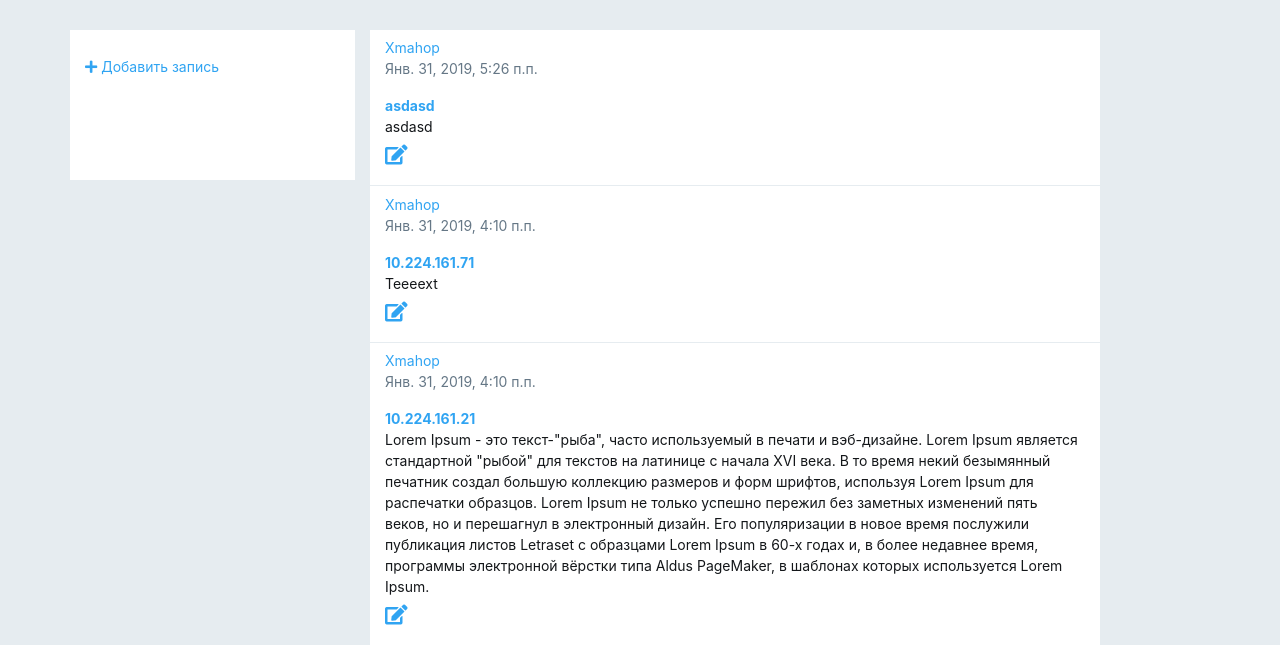
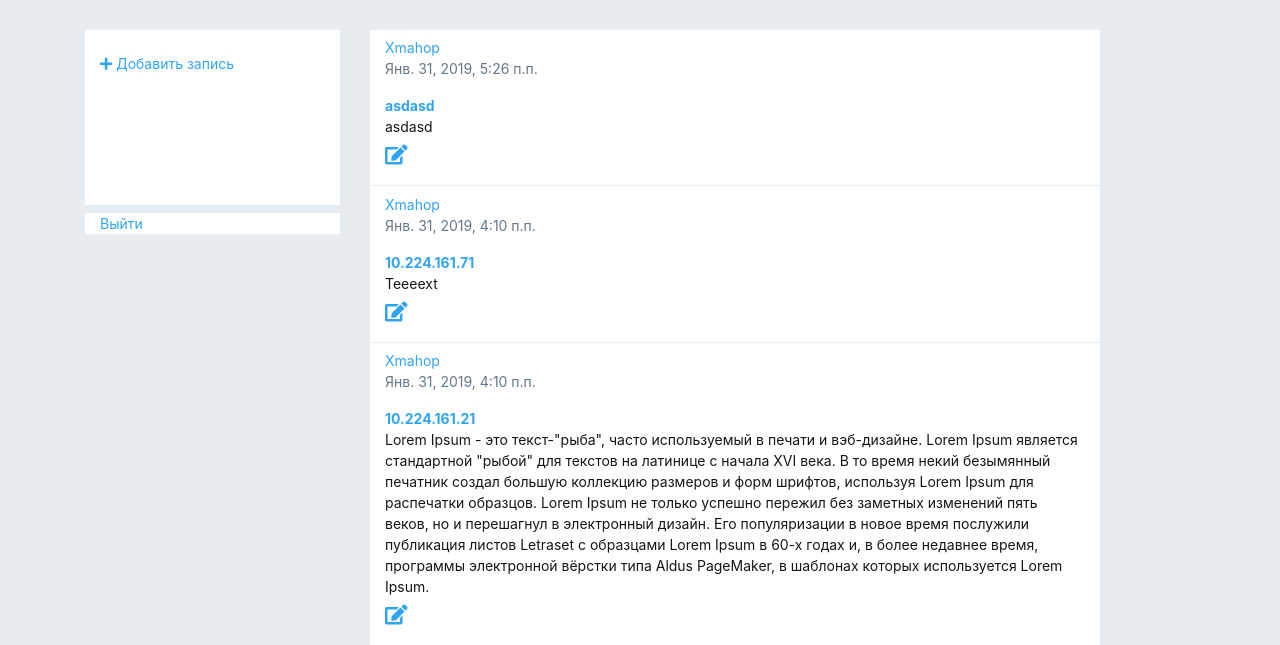
Before and after one commit to Xmahop/loglist, a Django app: page /posts/ in a window 1280 px wide. Shown: the part 86-731 px from the top of the page. Run offline with Django 3.2, Linux system fonts and the light colour scheme; data comes from the database, SQL or seed files in the repository; some libraries are stand-ins or nearby versions.

Commit message:
new styles

```diff
--- a/loglist/loglists/templates/loglists/topics.html
+++ b/loglist/loglists/templates/loglists/topics.html
@@ -7,9 +7,14 @@
 
     <div class="row">
         <div class="col-md-3 left-frame">
-            <ul>
+            <div class="col-md-12 first-block">
+                <ul>
               <li><a href="#"><i class="fas fa-plus plus"></i> Добавить запись</a></li>
              </ul>
+            </div>
+            <div class="col-md-12 second-block">
+                <a href="#">Выйти</a>
+            </div>
         </div>
 
         <div class="col-lg-8">
@@ -124,8 +129,7 @@
   }
 
   .left-frame {
-  background-color: #fff;
-  height: 150px;
+  height: 350px;
 postition: relative;
 z-index: 999999;
 }
@@ -146,5 +150,15 @@ color: #30a4f2 !important;
 .left-side {
 margin-top:
 }
+.first-block {
+background-color: #fff;
+height: 50%;
+width: 100%;
+}
+
+.second-block {
+margin-top: 3%;
+background-color: #fff;
+}
 </style>
 {%endblock content%}
```
